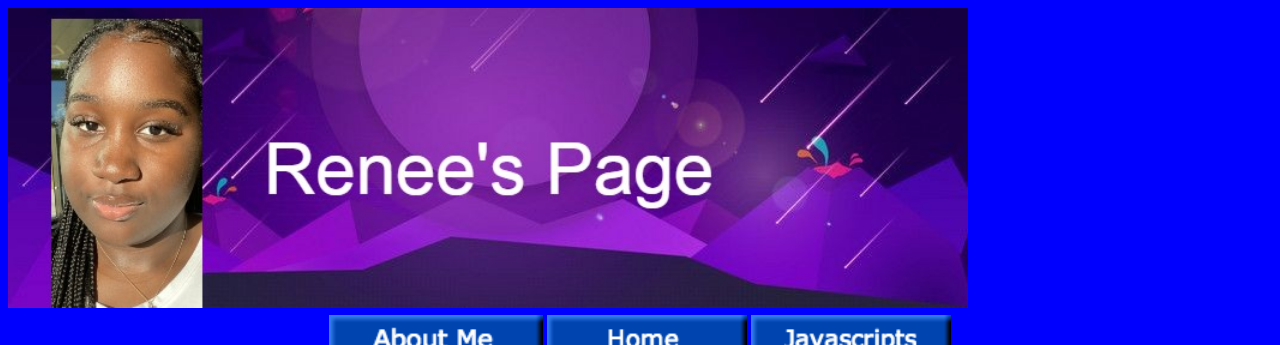
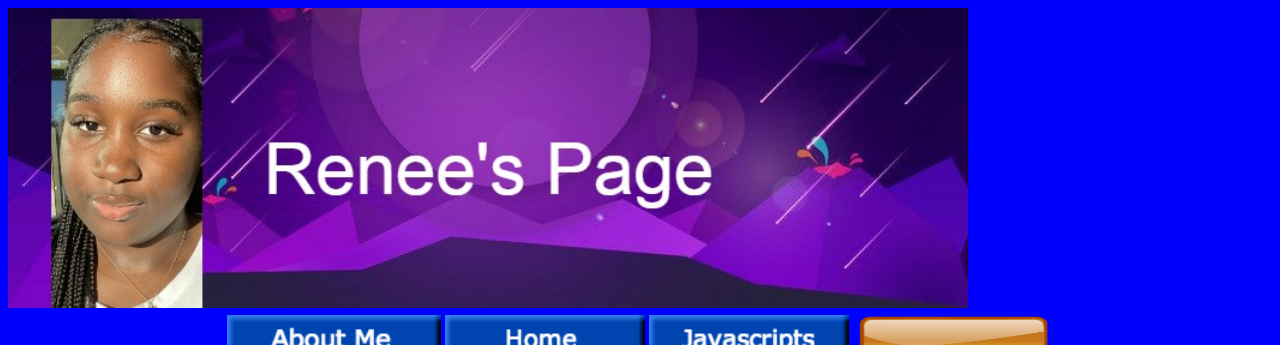
Before and after one commit to renee225-cmd/renee225-cmd.github.io, a plain HTML site: page about.html in a window 1280 px wide. Shown: the top 345 px of the page. Drawn offline with Linux system fonts and the light colour scheme.

Commit message:
Update about.html

```diff
--- a/about.html
+++ b/about.html
@@ -16,6 +16,9 @@
 
  <td><a href="index.html" ><img src="home 1.png"width= "200" height="50"></a></td>
   <td><a href="javascript.html"><img src="java.png" width= "200" height="50"></a></td>
+  <td><a href ="final portfolio"><img src="R.png" width= "200" height ="50"</a></td>
+
+
 
     </table>
     <h1> About me</h1>
```
